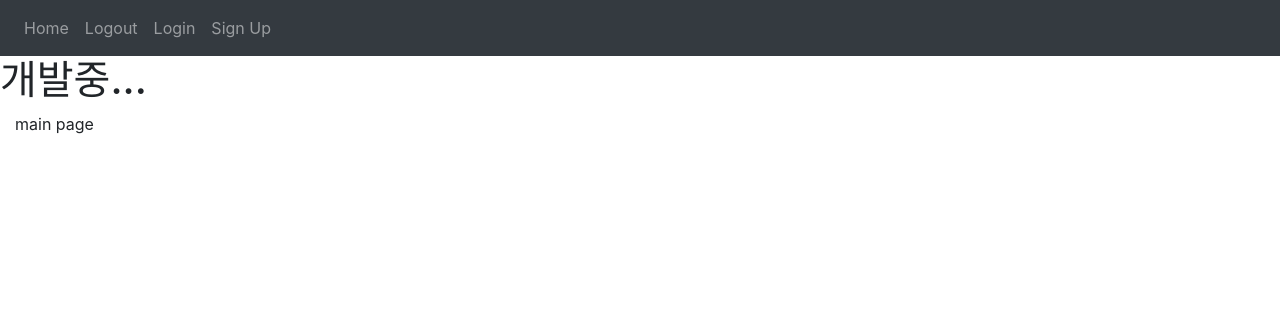
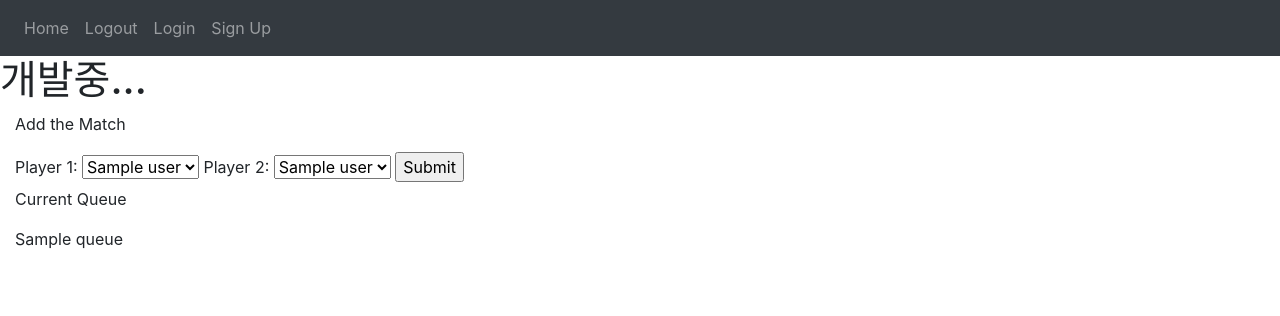
Before and after one commit to windrunner9292/PingPongQueue, a Flask app: template templates/main.html in a window 1280 px wide. Shown: the top 316 px of the page. Run offline with Flask 2, Linux system fonts and the light colour scheme; the template is opened without the code that fills it: most values are stand-ins (such as "Sample title", 1, 10 or a date in 2020); parts of the project's set-up code (start-up, migrations or seed data) failed here and were passed over.

Commit message:
working on confirmation email, adding queue table, and main page.

```diff
--- a/app.py
+++ b/app.py
@@ -25,6 +25,7 @@ app.config['MAIL_USERNAME'] = confidential_info[0]
 app.config['MAIL_PASSWORD'] = confidential_info[1]
 app.config['SECRET_KEY'] = confidential_info[2]
 s = URLSafeTimedSerializer(app.config['SECRET_KEY'])
+TokenTimer = 300
 
 db = SQLAlchemy(app)
 mail = Mail(app)
@@ -37,6 +38,14 @@ class Users(db.Model):
     def __repr__(self):
         return f"User('{self.username}, {self.email}')"
 
+class Queue(db.Model):
+    id = db.Column(db.Integer, primary_key=True)
+    firstUser = db.Column(db.String(20), unique=False, nullable=False)
+    secondUser = db.Column(db.String(50), unique=False, nullable=False)
+
+    def __repr__(self):
+        return f"User('{self.username}, {self.email}')"
+
 def isExistingUser(username, email):
     # used for the user entry check in the db
     existingUser = Users.query.filter_by(username=username).first()
@@ -45,12 +54,32 @@ def isExistingUser(username, email):
         return True
     return False
 
+def getAllUsers():
+    # returns the current users in the table
+    return [user.username for user in Users.query.all()]
+
+def getCurrentQueue():
+    # returns the current users in the table
+    return [(queue.firstUser, queue.secondUser) for queue in Queue.query.all()]
+
 def addUser(username, email):
     user = Users(username=username, email=email)
     db.session.add(user)
     db.session.commit()
 
-def sendEmail(email):
+def addQueue(firstUser, secondUser):
+    queue = Queue(firstUser=firstUser, secondUser=secondUser)
+    db.session.add(queue)
+    db.session.commit()
+
+def sendConfirmationEmail(username, email):
+    token = s.dumps(email, salt='email-confirmed')
+    msg = Message('Confirm Email', sender=app.config['MAIL_USERNAME'], recipients=[email])
+    link = url_for('confirmEmail', token=token, _external=True)
+    msg.body = 'Link for {} is {}'.format(username, link) + "\n If you clicked on 'start over' button, please disregard this email. "
+    mail.send(msg)
+
+def sendNotificationEmail(email):
     token = s.dumps(email, salt='email-confirmed')
     msg = Message('Confirm Email', sender=app.config['MAIL_USERNAME'], recipients=[email])
     link = url_for('confirmEmail', token=token, _external=True)
@@ -99,17 +128,17 @@ def signup():
         if (not isExistingUser(username, email)):                           # if there is no existing user, send a confirmation email.
             session["user"] = username                                      # when the user clicks on the link, the user will be added.
             session["email"] = email
-            sendEmail(email)
+            session["temporary"] = True
+            sendConfirmationEmail(username, email)
             flash(f"Confirmation email has been sent to {email}!", "info")
             return redirect(url_for("home"))
         else:
             flash(f"This username or email already exists.", "info")
             return render_template("signup.html")
 
-    elif "user" in session:                                                 # if there's an active session, redirect them to the main.
+    elif "user" in session and "temporary" not in session:                                                 # if there's an active session, redirect them to the main.
             flash("Already logged in!")
             return render_template("main.html")
-
     else:
         return render_template("signup.html")                               # when landing on this page using URL, not POST request
 
@@ -118,23 +147,34 @@ def confirmEmail(token):
     # this function is called when the user clicks on the confirmation email.
 
     try:
-        email = s.loads(token, salt='email-confirmed', max_age=120)
-        addUser(session["user"], session["email"])
-        flash("Account has been successfully created for {}!".format(session["user"]), "info")
-        session.pop("user", None)
-        session.pop("email", None)
+        if "user" in session:
+            email = s.loads(token, salt='email-confirmed', max_age=TokenTimer)
+            addUser(session["user"], session["email"])
+            flash("Account has been successfully created for {}!".format(session["user"]), "info")
+            session.pop("user", None)
+            session.pop("email", None)
+            session.pop("temporary", None)
+        else:
+            flash("The link is unavailble.", "info")
     except SignatureExpired:                # if the token timer is expired.
-        return 'The token is expired'
+        flash("The token is expired.", "info")
     return redirect(url_for("home"))
 
 @app.route("/main", methods=["POST","GET"])
 def main():
     # main page where the queue display will happen.
-
     if "user" in session:
         user = session["user"]
+        currentUsers = getAllUsers()
+        if request.method == "POST":
+            firstPlayer = request.form["firstPlayer"]
+            secondPlayer = request.form["secondPlayer"]
+            addQueue(firstPlayer, secondPlayer)
+        currentQueue = getCurrentQueue()
+        return render_template("main.html",
+                                currentUsers=currentUsers,
+                                currentQueue=currentQueue)
 
-        return render_template("main.html")
     else:
         flash("You are not logged in!")
         return redirect(url_for("home"))
@@ -145,12 +185,13 @@ def logout():
 
     if "user" in session:
         user = session["user"]
-        flash(f"You have been logged out, {user}!", "info")
+        flash(f"You have been logged out!", "info")
     session.pop("user", None)
     session.pop("email", None)
+    session.pop("temporary", None)
     return redirect(url_for("home"))
 
 if __name__ == "__main__":
-    db.drop_all()
+    #db.drop_all()
     db.create_all()
     app.run(debug=True, port = 9999)
--- a/templates/main.html
+++ b/templates/main.html
@@ -9,5 +9,29 @@
       {% endfor %}
     {% endif %}
   {% endwith %}
-  <p>main page</p>
+
+  <p>Add the Match</p>
+  <form action="main" method="post">
+    <label for="firstPlayer">Player 1: </label>
+    <select name="firstPlayer">
+      {% for user in currentUsers %}
+        <option value= {{ user }}>{{ user }}</option>
+      {% endfor %}
+    </select>
+    <label for="secondPlayer">Player 2: </label>
+    <select name="secondPlayer">
+      {% for user in currentUsers %}
+        <option value= {{ user }} >{{ user }}</option>
+      {% endfor %}
+    </select>
+    <input type="submit" value="Submit">
+  </form>
+
+    <p>Current Queue</p>
+    {% for queue in currentQueue %}
+        <p>{{ queue }}</p>
+    {% endfor %}
+
+
+
 {% endblock %}
--- a/templates/signup.html
+++ b/templates/signup.html
@@ -9,9 +9,11 @@
       {% endfor %}
     {% endif %}
   {% endwith %}
+
   <form action="signup" method="post">
     Enter Username : &nbsp;<input type="text" name="username" /><br>
     Enter Email : &nbsp;<input type="text" name="email" /><br>
   <input type="submit" value="Sign up">
   </form>
+
 {% endblock %}
```
Also changed, not shown: templates/index.html (+8 -2 lines), users.sqlite3, 1 other file.
